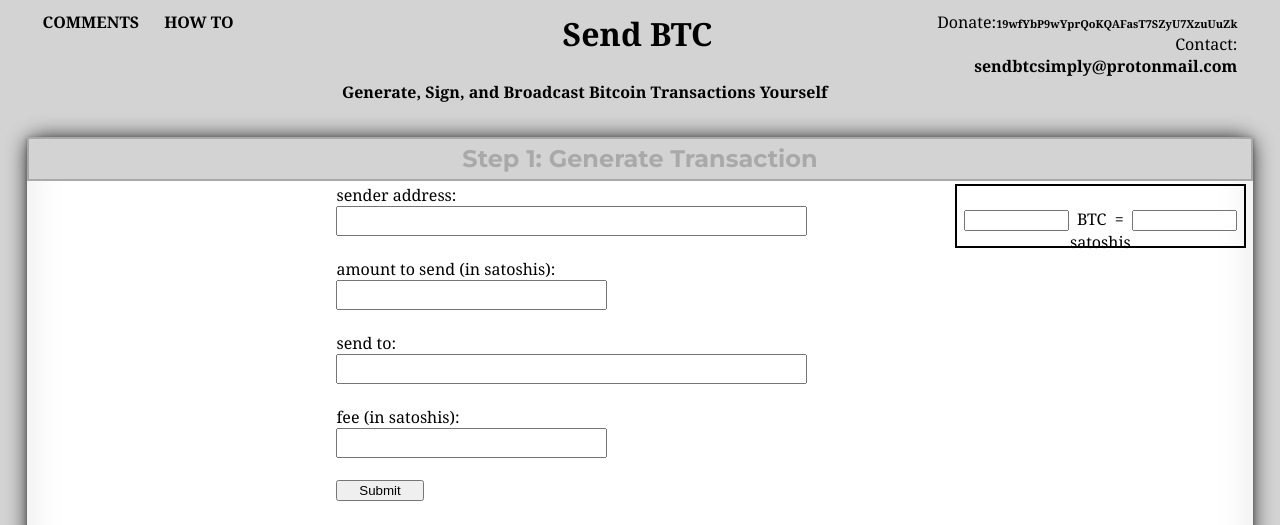
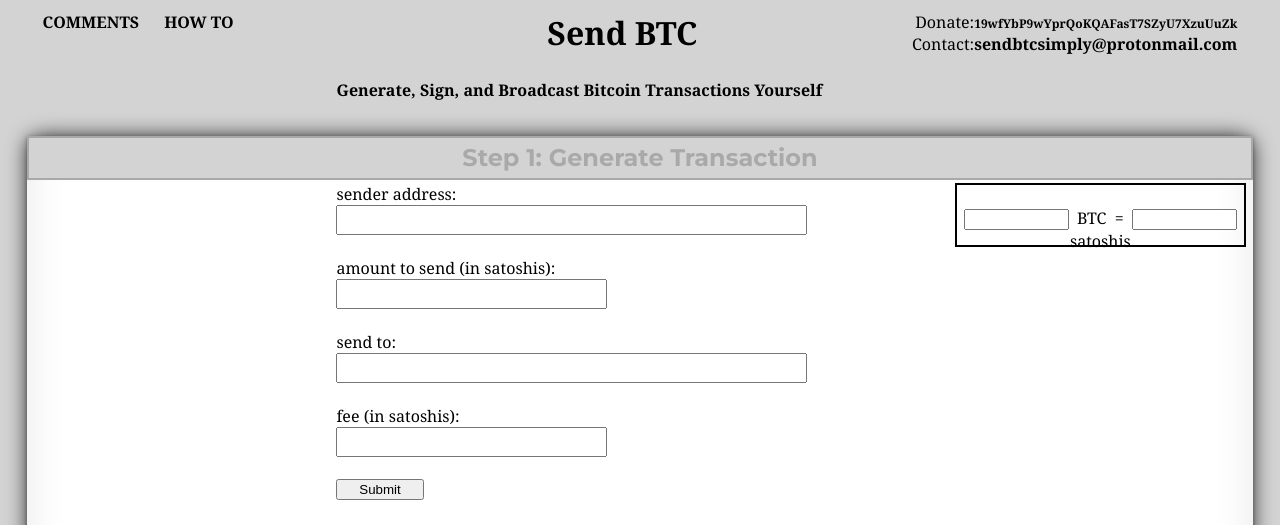
Before and after one commit to kassandraoftroy/sendBTCsimply, a Django app: page / in a window 1280 px wide. Shown: the top 525 px of the page. Run offline with Django 3.2, Linux system fonts and the light colour scheme; some libraries are stand-ins or nearby versions.

Commit message:
working on containers

```diff
--- a/sendbtc/templates/send.html
+++ b/sendbtc/templates/send.html
@@ -77,8 +77,8 @@
 			</td>
 			<td style='text-align: right; width:25%;vertical-align: top;'>
 				<p>
-					Donate:<span style="font-family:'Montserrat' sans-serif;font-size:11px;"><strong>19wfYbP9wYprQoKQAFasT7SZyU7XzuUuZk</strong></span><br>
-					Contact:<strong> sendbtcsimply@protonmail.com</strong>
+					Donate:<span style="font-family:'Montserrat' sans-serif;font-size:12px;"><strong>19wfYbP9wYprQoKQAFasT7SZyU7XzuUuZk</strong></span><br>
+					Contact:<strong>sendbtcsimply@protonmail.com</strong>
 				</p>
 			</td>
 		</tr>
```
